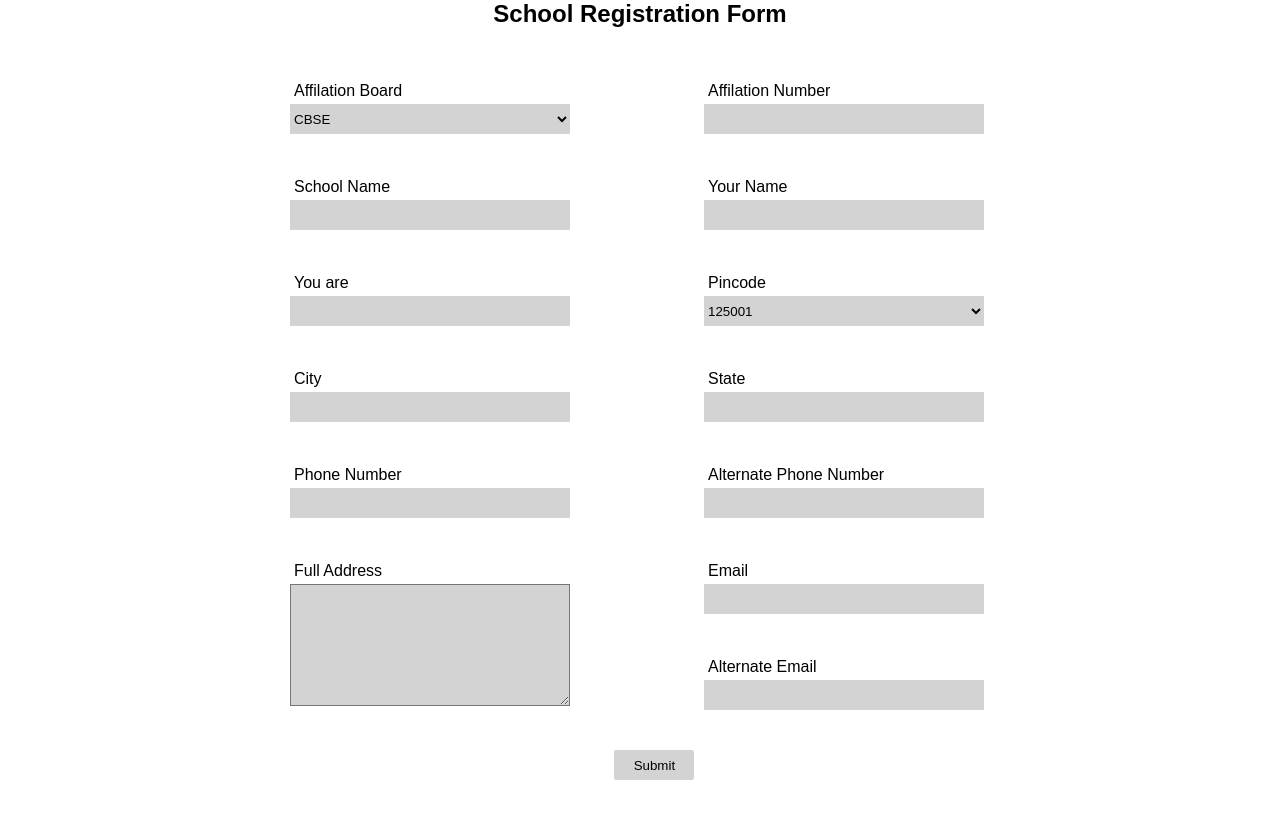
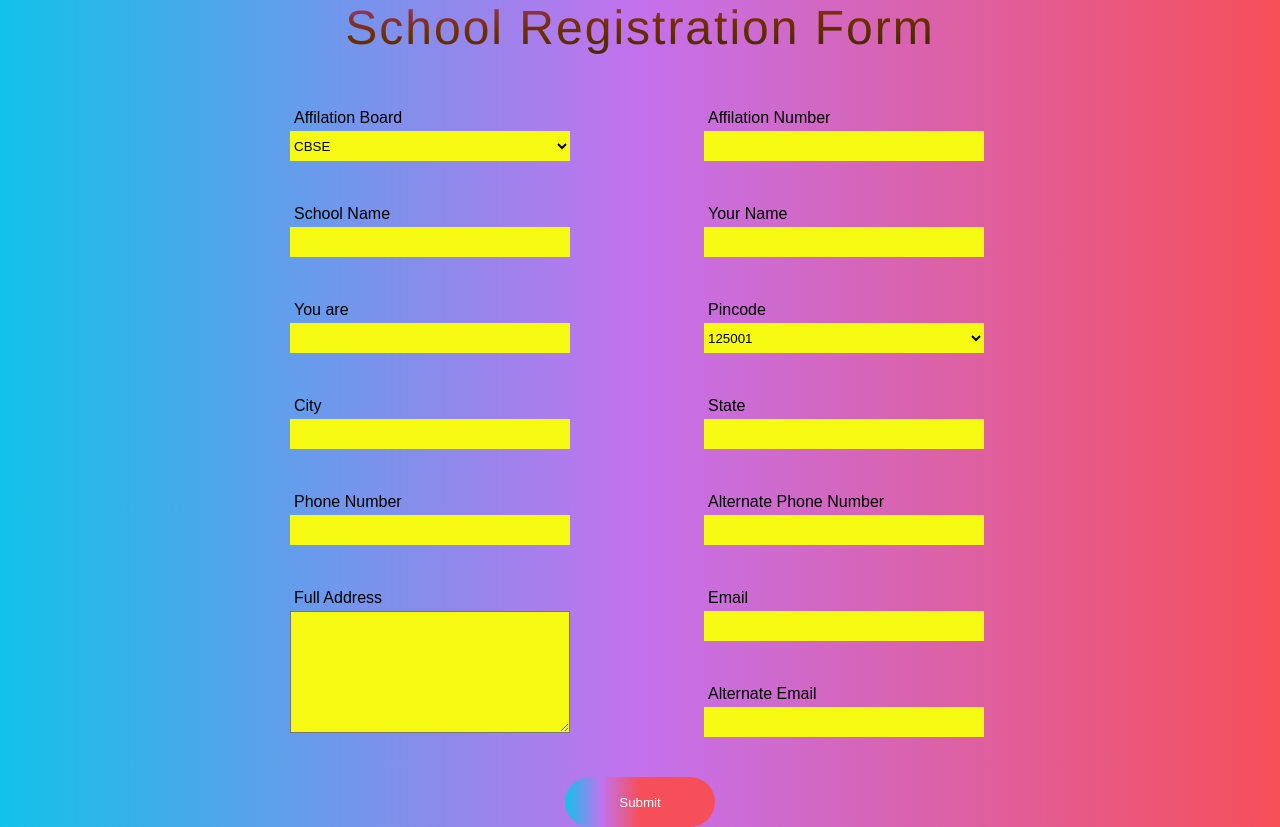
Before and after one commit to ArunTeltia/Register-Sfoly, a website: page public/Register.html in a window 1280 px wide. Before the commit the page ends 806 px from the top, so only its background shows below. Drawn offline with Linux system fonts and the light colour scheme.

Commit message:
register fix

```diff
--- a/public/Register.html
+++ b/public/Register.html
@@ -11,7 +11,7 @@
 <body>
     <div id="container">
         <center>
-            <h2 class="heading">School Registration Form</h2>
+            <h2 class="heading header">School Registration Form</h2>
         </center>
         <form action="">
             <div class="container">
@@ -90,9 +90,11 @@
                     </div>
                 </div>
             </div>
-            <div class="buttonsetting">
-                <input type="submit" class="button">
-            </div>
+
+                <div class="buttonsetting">
+                    <input type="submit" class="button fileChoose">
+                </div>
+
         </form>
     </div>
 </body>
--- a/public/excelsheet.css
+++ b/public/excelsheet.css
@@ -95,7 +95,7 @@ margin-top: 78px;
 }
 .downloadText{
     margin-top: 40px;
-    color: green;
+    color: white;
     width: 300px;
 }
 .downloadButton{
--- a/public/register.css
+++ b/public/register.css
@@ -2,6 +2,10 @@
     box-sizing: border-box;
     margin: 0;
     padding: 0;
+}
+body{
+    background: linear-gradient(90deg,#12c2e9,#c471ed,#f64f59);
+
 }
 #container{
     width: 100%;
@@ -31,7 +35,7 @@ label{
     max-width: 100%;
 }
 select{
-    background-color: lightgrey;
+    background-color: rgb(246, 250, 18);
     border: none;
     height: 30px;
     width: 80%;
@@ -44,7 +48,7 @@ option{
     font-family: Arial, Helvetica, sans-serif;
 }
 input{
-    background-color: lightgrey;
+    background-color: rgb(246, 250, 18);
     border: none;
     height: 30px;
     width: 80%;
@@ -66,6 +70,7 @@ input:focus{
     text-align: start ;
 }
 .buttonsetting{
+    display:grid;
     justify-content: center;
     align-items: center;
 }
@@ -77,13 +82,44 @@ input:focus{
     margin-bottom: 2%;
 }
 textarea{
-    background-color: lightgray;
+    background-color: rgb(246, 250, 18);
     width: 280px;
 }
 textarea:focus{
     outline: 0;
 }
+.header {
+	font-family: Helvetica Neue, Helvetica, Arial, sans-serif;
+	font-size: 3rem;
+	font-weight:  100;
+	letter-spacing: 2px;
+	text-align: center;
+	color: #f35626;
+	background-image: -webkit-linear-gradient(92deg, blue, green);
+	-webkit-background-clip: text;
+	-webkit-text-fill-color: transparent;
+	-webkit-animation: hue 10s infinite linear;
+}
 
+@-webkit-keyframes hue {
+  from {
+    -webkit-filter: hue-rotate(0deg);
+  }
+  to {
+    -webkit-filter: hue-rotate(-360deg);
+  }
+}
+
+.fileChoose{
+    width: 150px;
+    height: 50px;
+    margin:0px;
+    background: linear-gradient(90deg,#12c2e9,#c471ed,#f64f59 50%);
+    color: white;
+    border-radius: 40px;
+    outline: 0;
+    border-color: lightgray;
+}
 @media (max-width:768px){
     .container{
         flex-direction: column;
--- a/public/styles.css
+++ b/public/styles.css
@@ -9,6 +9,8 @@ body {
     left: 50%;
     position: absolute;
     transform: translate(-50%, -50%);
+    /* background: linear-gradient(90deg,#12c2e9,#c471ed,#f64f59 50%, white 50%); */
+
     /* background: url('http://i.xp.io/HXKwJPw.jpg'); */
 }
 
```
Also changed, not shown: public/excelsheet.html (+1 -1 lines).
